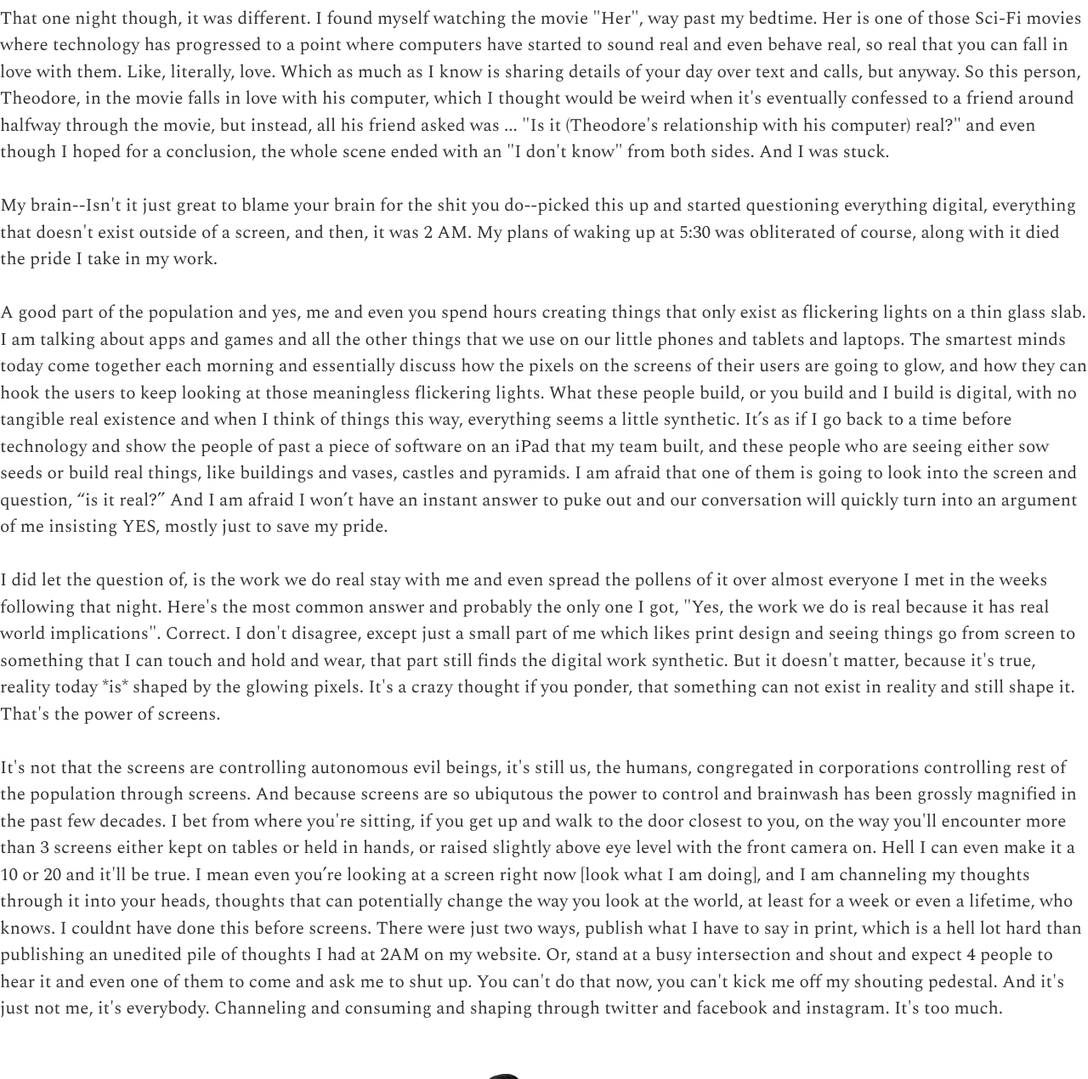
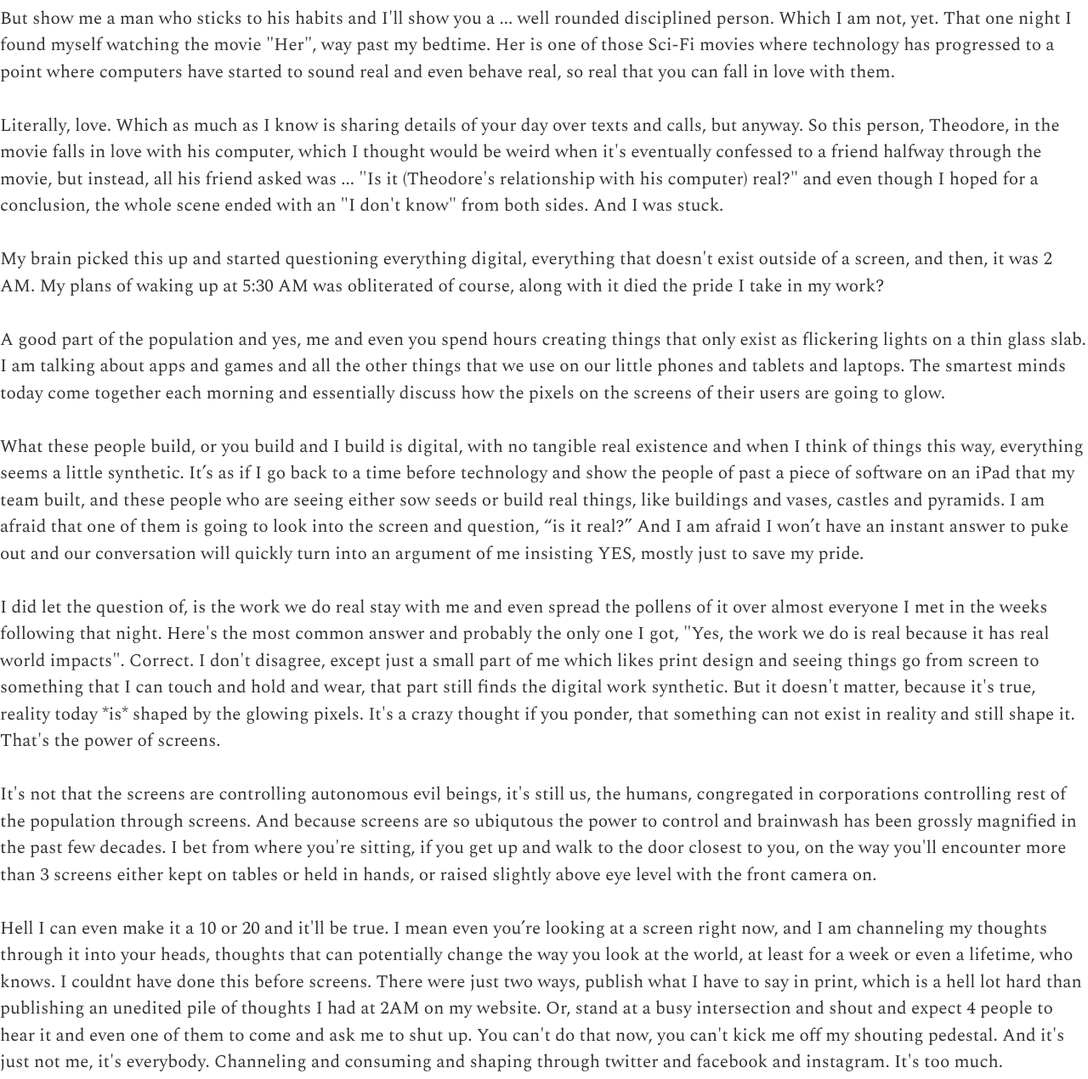
Before and after one commit to nashvail/blog, a Gatsby site: page /blog/pockets-of-solitude/content in a window 1280 px wide. Shown: the part 340-1610 px from the top of the page at 85% size. Built offline with nearby package versions, Linux system fonts and the light colour scheme; Gatsby itself is replaced by a stand-in of ours.

Commit message:
New edits

```diff
--- a/src/pages/blog/pockets-of-solitude/content.js
+++ b/src/pages/blog/pockets-of-solitude/content.js
@@ -11,42 +11,45 @@ export default function Content() {
       <p>
         <span className={s_.firstcharacter}>I</span> can't decide if it's the
         loud mating calls of the birds, or the nostril popping cold, fresh air
-        that make me love early mornings so much. Or, with over half of them
-        still asleep, maybe it's the momentary illusion of fewer humans on earth
-        that makes early mornings special. Or maybe it's just in my genes. Some
+        that make me love early mornings so much. Or, with over half of us still
+        asleep, maybe it's the momentary illusion of fewer humans on earth that
+        makes early mornings special. Or maybe it's just in my genes. Some
         people like early mornings, some don't. Which, I will never understand,
         how can someone not like early mornings? Especially when it comes with
         the horny, sweet mating calls. Of the birds, of course.
       </p>
 
       <p>
-        Since mornings are so precious to me I have taught myself to
-        fall asleep early. It required baking in certain habits in the last few
-        hours that lead to sleep. For example, no junk food, or coffee, or
-        watching or reading something that sends my mind into a whirlwind of
-        thoughts. Basically, saying no to anything that can potentially induce
-        insomnia.
+        Since mornings are so precious to me I have taught myself to fall asleep
+        early. It required baking in certain habits in the last few hours that
+        lead to sleep. For example, no junk food, or coffee, or watching or
+        reading something that sends my mind into a whirlwind of thoughts.
+        Basically, saying no to anything that can potentially induce insomnia.
       </p>
       <p>
-        That one night though, it was different. I found myself watching the
-        movie "Her", way past my bedtime. Her is one of those Sci-Fi movies
-        where technology has progressed to a point where computers have started
-        to sound real and even behave real, so real that you can fall in love
-        with them. Like, literally, love. Which as much as I know is sharing
-        details of your day over text and calls, but anyway. So this person,
-        Theodore, in the movie falls in love with his computer, which I thought
-        would be weird when it's eventually confessed to a friend around halfway
-        through the movie, but instead, all his friend asked was ... "Is it
-        (Theodore's relationship with his computer) real?" and even though I
-        hoped for a conclusion, the whole scene ended with an "I don't know"
-        from both sides. And I was stuck.
+        But show me a man who sticks to his habits and I'll show you a ... well
+        rounded disciplined person. Which I am not, yet. That one night I found
+        myself watching the movie "Her", way past my bedtime. Her is one of
+        those Sci-Fi movies where technology has progressed to a point where
+        computers have started to sound real and even behave real, so real that
+        you can fall in love with them.
+      </p>
+
+      <p>
+        Literally, love. Which as much as I know is sharing details of your day
+        over texts and calls, but anyway. So this person, Theodore, in the movie
+        falls in love with his computer, which I thought would be weird when
+        it's eventually confessed to a friend halfway through the movie, but
+        instead, all his friend asked was ... "Is it (Theodore's relationship
+        with his computer) real?" and even though I hoped for a conclusion, the
+        whole scene ended with an "I don't know" from both sides. And I was
+        stuck.
       </p>
       <p>
-        My brain--Isn't it just great to blame your brain for the shit you
-        do--picked this up and started questioning everything digital,
+        My brain picked this up and started questioning everything digital,
         everything that doesn't exist outside of a screen, and then, it was 2
-        AM. My plans of waking up at 5:30 was obliterated of course, along with
-        it died the pride I take in my work.
+        AM. My plans of waking up at 5:30 AM was obliterated of course, along
+        with it died the pride I take in my work?
       </p>
       <p>
         A good part of the population and yes, me and even you spend hours
@@ -54,9 +57,11 @@ export default function Content() {
         slab. I am talking about apps and games and all the other things that we
         use on our little phones and tablets and laptops. The smartest minds
         today come together each morning and essentially discuss how the pixels
-        on the screens of their users are going to glow, and how they can hook
-        the users to keep looking at those meaningless flickering lights. What
-        these people build, or you build and I build is digital, with no
+        on the screens of their users are going to glow.
+      </p>
+
+      <p>
+        What these people build, or you build and I build is digital, with no
         tangible real existence and when I think of things this way, everything
         seems a little synthetic. It’s as if I go back to a time before
         technology and show the people of past a piece of software on an iPad
@@ -72,7 +77,7 @@ export default function Content() {
         spread the pollens of it over almost everyone I met in the weeks
         following that night. Here's the most common answer and probably the
         only one I got, "Yes, the work we do is real because it has real world
-        implications". Correct. I don't disagree, except just a small part of me
+        impacts". Correct. I don't disagree, except just a small part of me
         which likes print design and seeing things go from screen to something
         that I can touch and hold and wear, that part still finds the digital
         work synthetic. But it doesn't matter, because it's true, reality today
@@ -88,16 +93,19 @@ export default function Content() {
         few decades. I bet from where you're sitting, if you get up and walk to
         the door closest to you, on the way you'll encounter more than 3 screens
         either kept on tables or held in hands, or raised slightly above eye
-        level with the front camera on. Hell I can even make it a 10 or 20 and
-        it'll be true. I mean even you’re looking at a screen right now [look
-        what I am doing], and I am channeling my thoughts through it into your
-        heads, thoughts that can potentially change the way you look at the
-        world, at least for a week or even a lifetime, who knows. I couldnt have
-        done this before screens. There were just two ways, publish what I have
-        to say in print, which is a hell lot hard than publishing an unedited
-        pile of thoughts I had at 2AM on my website. Or, stand at a busy
-        intersection and shout and expect 4 people to hear it and even one of
-        them to come and ask me to shut up. You can't do that now, you can't
+        level with the front camera on.
+      </p>
+
+      <p>
+        Hell I can even make it a 10 or 20 and it'll be true. I mean even you’re
+        looking at a screen right now, and I am channeling my thoughts through
+        it into your heads, thoughts that can potentially change the way you
+        look at the world, at least for a week or even a lifetime, who knows. I
+        couldnt have done this before screens. There were just two ways, publish
+        what I have to say in print, which is a hell lot hard than publishing an
+        unedited pile of thoughts I had at 2AM on my website. Or, stand at a
+        busy intersection and shout and expect 4 people to hear it and even one
+        of them to come and ask me to shut up. You can't do that now, you can't
         kick me off my shouting pedestal. And it's just not me, it's everybody.
         Channeling and consuming and shaping through twitter and facebook and
         instagram. It's too much.
@@ -122,13 +130,11 @@ export default function Content() {
         we really need to talk.
       </p>
       <p>
-        know how it is. How it feels almost impossible to resist looking at the
-        phone the second you wake up. The sound of 10 successive notifications
-        at once has started to feel better than the sex you had last night.
-        People don’t want to get bored anymore, it’s as if boredom bites them,
-        scratches the insides of their skulls, puts a saliva soaked fingertip
-        inside their ears, wets their socks, nibbles on their earlobes or licks
-        the side of their faces.
+        You know how it is. How it feels almost impossible to resist looking at
+        the phone the second you wake up. People don’t want to get bored
+        anymore, it’s as if boredom bites them, scratches the insides of their
+        skulls, puts a saliva soaked fingertip inside their ears, wets their
+        socks, nibbles on their earlobes or licks the side of their faces.
       </p>
       <p>
         An average person unlocks their phone 150 times a day, most of it is for
@@ -155,12 +161,7 @@ export default function Content() {
         tongue cleaner to when I wash and wipe my face, I am offline. The first
         30 minutes of my day is for me. It's not easy, you realise how tough it
         is to sit on the crapper, alone, with just your thoughts. You feel me?
-        Yes? That's exactly why you need to follow this. It's absurd that
-        executing something this simple is so excruciating. Let's see how many
-        days you can go without checking your phone till you have brushed your
-        teeth. And just so we're clear, don't start brushing your teeth the
-        moment you wake up just so you can check your phone sooner, that's ..
-        stupid. Of course I didn't do that and neither should you.
+        Yes? That's exactly why you need to follow this.
       </p>
       <p>
         Epicurus, an old time greek philosopher said, “To eat and drink without
```
